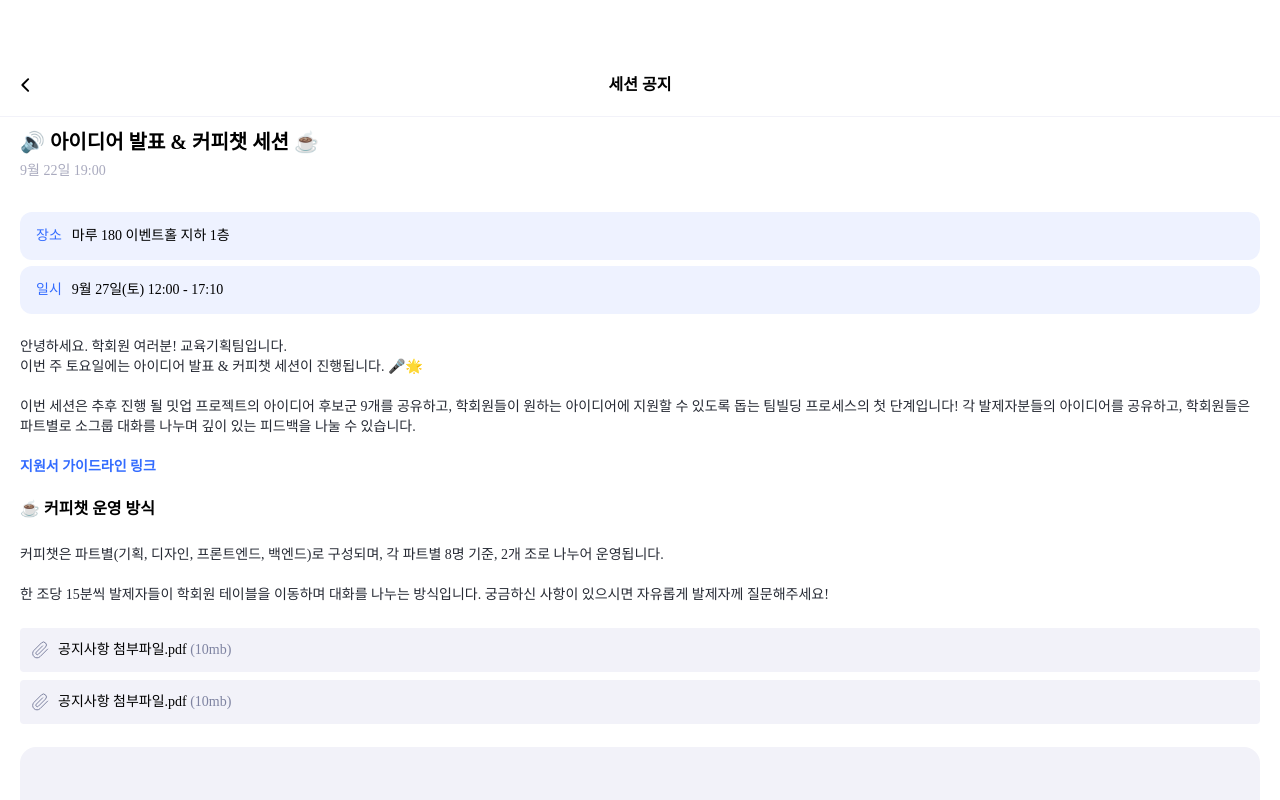
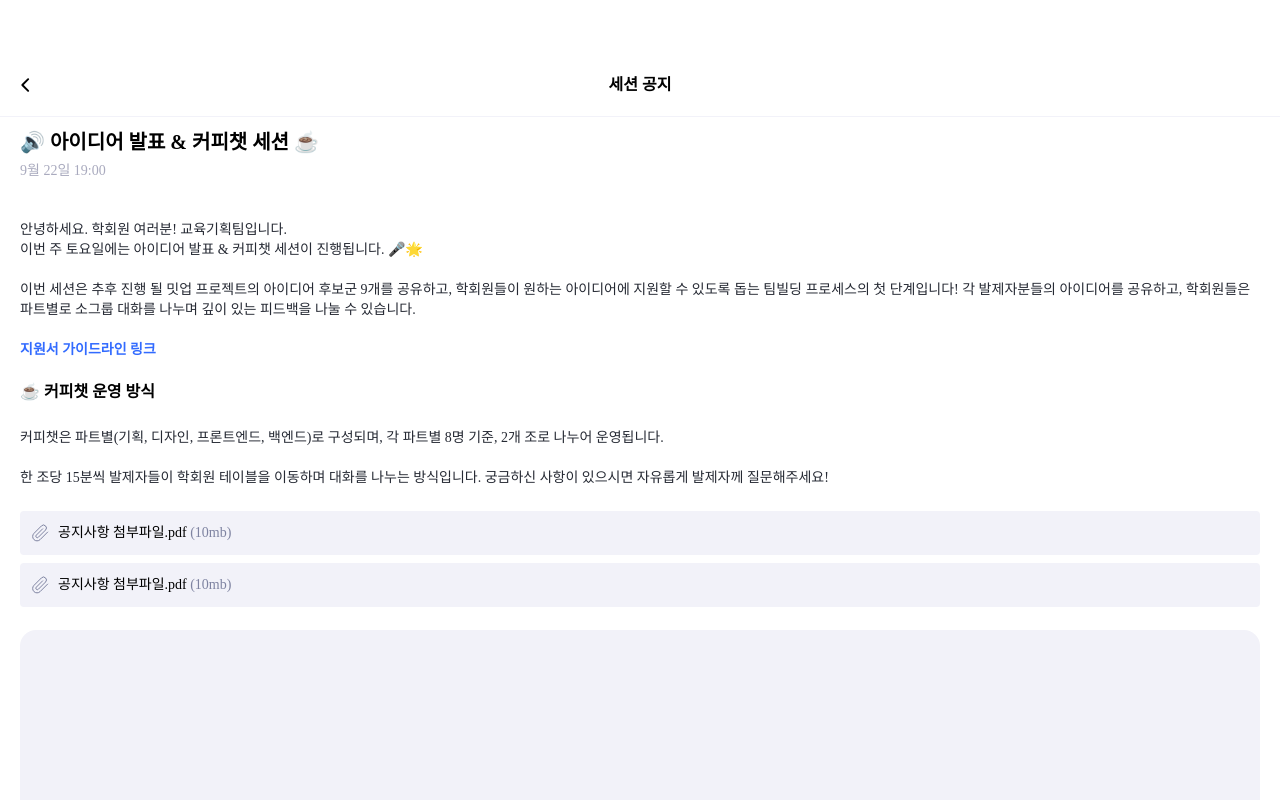
Before and after one commit to Kusitms32th-KuCheck/KuCheck-Front, a Next.js app: page /notice/1 in a window 1280 px wide. Shown: the top 800 px of the page. Built offline with nearby package versions, Linux system fonts and the light colour scheme; a web font is replaced by a local one.

Commit message:
style(#55): 세션 정보 제거

```diff
--- a/src/app/(member)/notice/[id]/page.tsx
+++ b/src/app/(member)/notice/[id]/page.tsx
@@ -13,18 +13,18 @@ export default function NoticeDetailPage() {
             <p className="body-sm-regular text-gray-400">9월 22일 19:00</p>
           </section>
 
-          <section className="my-[23px] flex flex-col gap-y-[6px]">
-            <div className="bg- bg-primary-50 flex h-[48px] items-center gap-x-[10px] rounded-[12px] pr-[10px] pl-4">
-              <p className="body-sm-medium text-primary-500">장소</p>
-              <p className="body-sm-medium">마루 180 이벤트홀 지하 1층</p>
-            </div>
-            <div className="bg- bg-primary-50 flex h-[48px] items-center gap-x-[10px] rounded-[12px] pr-[10px] pl-4">
-              <p className="body-sm-medium text-primary-500">일시</p>
-              <p className="body-sm-medium">9월 27일(토) 12:00 - 17:10</p>
-            </div>
-          </section>
+          {/*<section className="my-[23px] flex flex-col gap-y-[6px]">*/}
+          {/*  <div className="bg- bg-primary-50 flex h-[48px] items-center gap-x-[10px] rounded-[12px] pr-[10px] pl-4">*/}
+          {/*    <p className="body-sm-medium text-primary-500">장소</p>*/}
+          {/*    <p className="body-sm-medium">마루 180 이벤트홀 지하 1층</p>*/}
+          {/*  </div>*/}
+          {/*  <div className="bg- bg-primary-50 flex h-[48px] items-center gap-x-[10px] rounded-[12px] pr-[10px] pl-4">*/}
+          {/*    <p className="body-sm-medium text-primary-500">일시</p>*/}
+          {/*    <p className="body-sm-medium">9월 27일(토) 12:00 - 17:10</p>*/}
+          {/*  </div>*/}
+          {/*</section>*/}
 
-          <p className="body-sm-regular text-gray-800">
+          <p className="body-sm-regular mt-[31px] text-gray-800">
             안녕하세요. 학회원 여러분! 교육기획팀입니다.
             <br /> 이번 주 토요일에는 아이디어 발표 & 커피챗 세션이 진행됩니다. 🎤🌟
             <br />
```
